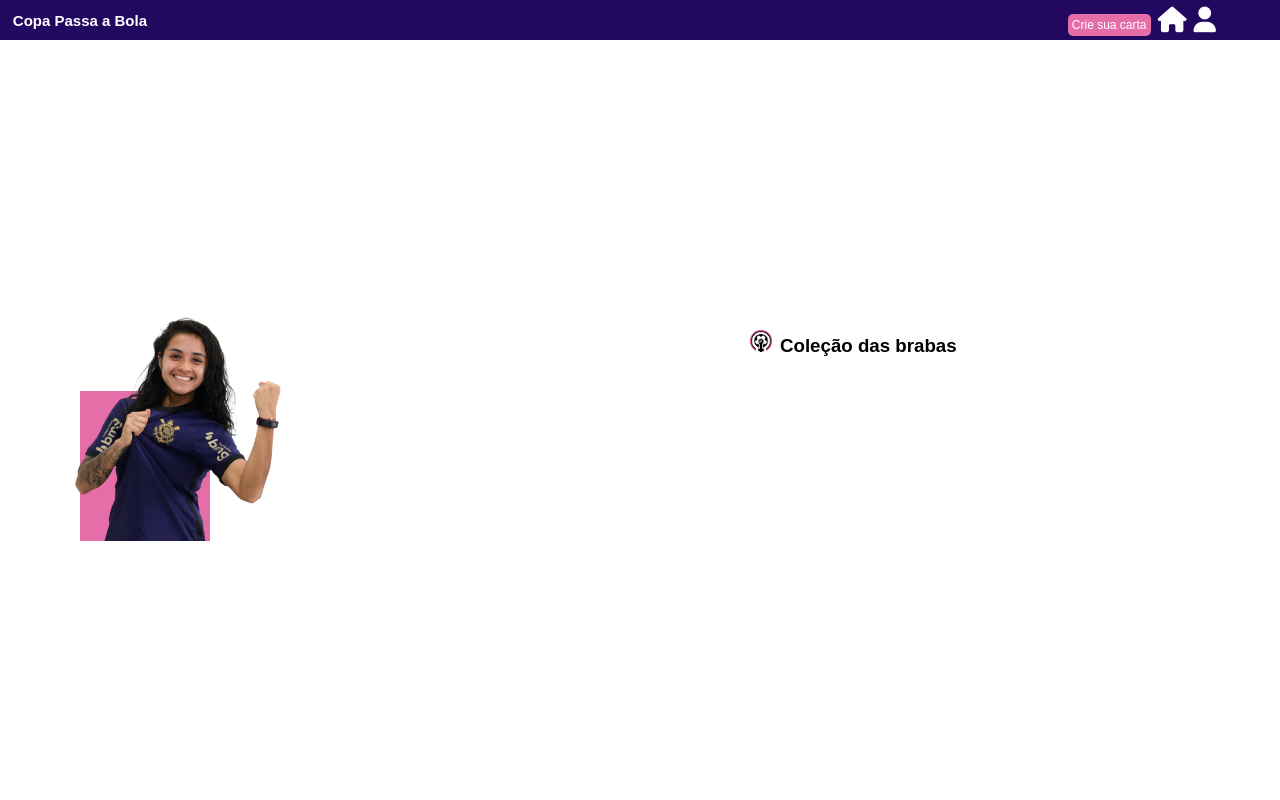
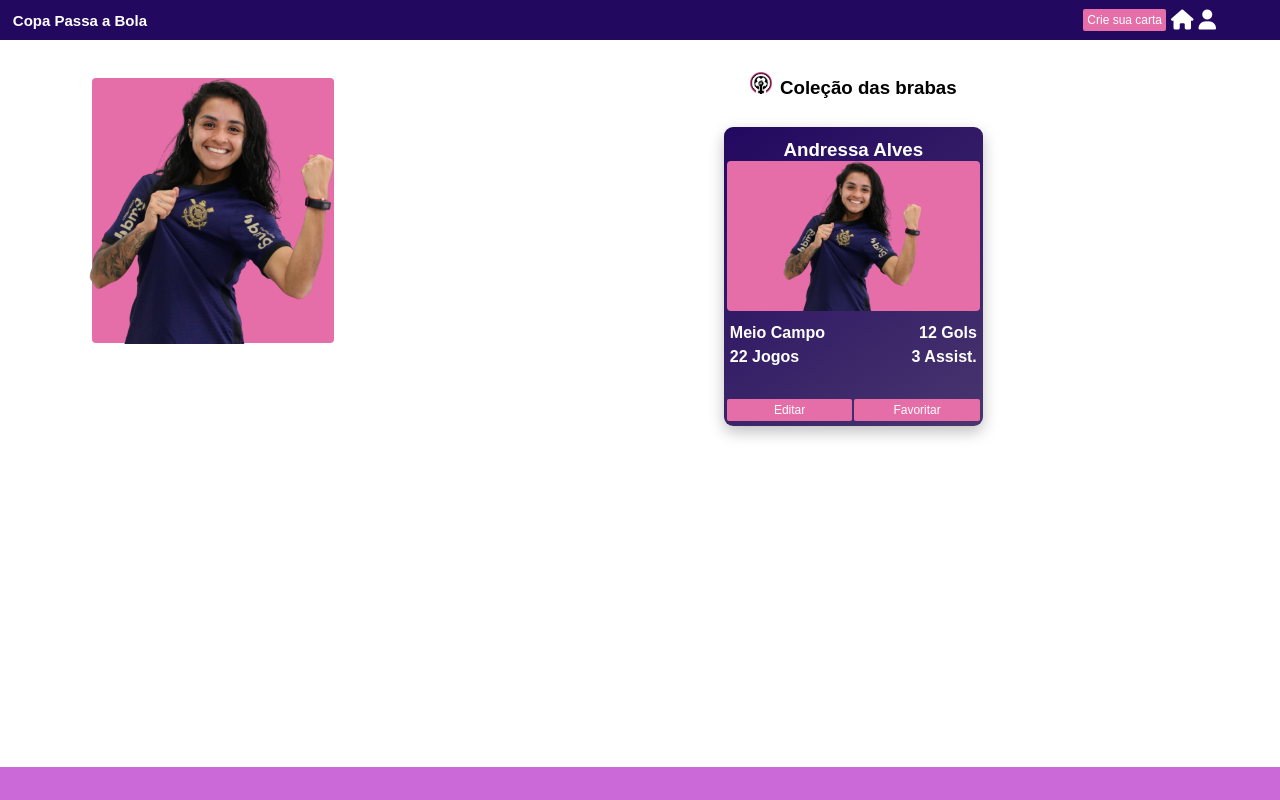
Before and after one commit to Vitor-1Fernandes/Passa-a-Bola_CRUD, a plain HTML site: page index.html in a window 1280 px wide. Drawn offline with Linux system fonts and the light colour scheme.

Commit message:
primeira versão das cartas

```diff
--- a/index.html
+++ b/index.html
@@ -10,24 +10,51 @@
     <script src="src/js/app.js"></script>
 </head>
 <body class="container">
+
     <nav id="nav">
         <h1 style="font-size: 15px;">Copa Passa a Bola</h1>
-        <div>
+        <div style="display: flex; align-items: center; gap: 5px;">
         <a class="button">Crie sua carta</a>
-        <i class="fa fa-house" aria-hidden="true"></i>
-        <i class="fa fa-user" aria-hidden="true"></i>
+        <i class="fa fa-house" aria-hidden="true" style="font-size: 20px;"></i>
+        <i class="fa fa-user" aria-hidden="true" style="font-size: 20px;"></i>
         </div>
     </nav>
+     <aside id="filter">
+        <div class="imgContainer">
+        <div class="square"></div>
+        <img src="src/img/atleta.png" alt=""></div>
+        </div>
+    </aside>
     <main id="card">
-        <img src="src/img/image.png" alt="" style="width: auto; height: 22px; margin-right: 8px;">
-        <h3>Coleção das brabas</h3>
+        <h3 class="cardh3"><img src="src/img/image.png" alt="" style="width: auto; height: 22px; margin-right: 8px;">Coleção das brabas</h3>
+
+        <div class="rowCards">
+            <div class="fifaCard">
+                <h3>Andressa Alves</h3>
+                <div class="bgFifaCard"><img src="src/img/atleta.png" alt=""></div>
+                <div class="cardText">
+                    <h4>
+                        Meio Campo
+                    </h4>
+                    <h4>
+                        12 Gols
+                    </h4>
+                    <h4>
+                        22 Jogos
+                    </h4>
+                    <h4>
+                        3 Assist.
+                    </h4>
+                </div>
+                <div class="containerButton">
+                <a class="button">Editar</a>
+                <a class="button">Favoritar</a>
+                </div>
+            </div>
+
+
     </main>
-    <aside id="filter">
-        <img src="src/img/atleta.png" alt="">
-        <div class="square"></div>
-    </aside>
     <div id="main"></div>
-    <div>Card</div>
     <footer id="footer"></footer>
 </body>
 </html>
--- a/src/css/style.css
+++ b/src/css/style.css
@@ -3,7 +3,7 @@ body{
     height: 100vh;
     margin: 0;
     padding: 0;
-    font-family: "Arial";
+    font-family: 'Poppins', sans-serif;
     color: white;
 }
 nav{
@@ -20,29 +20,39 @@ nav{
     margin-bottom: 1%;
 }
 .button{
-    border-radius: 5px;
+    border-radius: 2px;
     background-color: #e56ea9;
     font-size: 12px;
     padding: 4px;
     color: white;
 }
 #filter{
+    display: flex;
     grid-area: filter;
+    justify-content: center;
+    align-items: baseline;
+}
+.imgContainer{
+    display: flex;
+    justify-content: center;
+    align-items: baseline;
+    width: auto;
+    padding-top:25px ;
 }
 aside img{
-   width:  50%;
-   min-width: 170px;
-   margin-left: 17%;
+   display: block;
+   width: 253px;
    height: auto;
+
 }
 .square{
-    position: relative;
+    position: absolute;
     background-color: #e56ea9;
-    z-index: -1;
-    left: 80px;
-    bottom: 154px;
-    height: 150px;
-    width: 130px;
+    z-index: -10;
+    height: 265px;
+    width: 242px;
+
+    border-radius: 4px;
 }
 #main{
     display: flex;
@@ -57,12 +67,107 @@ aside img{
     box-shadow: rgba(0, 0, 0, 0.25) 0px 54px 55px, rgba(0, 0, 0, 0.12) 0px -12px 30px, rgba(0, 0, 0, 0.12) 0px 4px 6px, rgba(0, 0, 0, 0.17) 0px 12px 13px, rgba(0, 0, 0, 0.09) 0px -3px 5px;
 }
 #card{
+    grid-area: card;
+}
+.cardh3{
+    display: block;
+    width: 100%;
+    text-align: center;
+    color: black;
+}
+.rowCards{
     display: flex;
+    justify-content: center;
     align-items: baseline;
+    flex-wrap: wrap;
+}
+
+.fifaCard {
+    display: flex;
+    flex-direction: column;
+    justify-content: flex-start;
+    background: linear-gradient(145deg, #230860, #48366e);
+    height: 275px;
+    width: 253px;
+    margin: 10px 10px;
+    border-radius: 9px;
+    padding: 12px 3px;
+    box-shadow: 0px 6px 15px rgba(0,0,0,0.25);
+    transition: transform 0.2s ease;
+    color: white;
+    text-align: center;
+
+}
+.fifaCard:hover {
+    transform: translateY(-5px);
+}
+.fifaCard h3{
+    width: 100%;
+    margin: 0;
+    padding: 0;
+    color: white;
+}
+.bgFifaCard{
+    display: block;
+    background-color: #e56ea9;
+    height: 150px;
+    width: 100%;
+    z-index: 20;
+    border-radius: 4px;
+}
+.bgFifaCard img{
+    width: auto;
+    height: 100%;
+}
+.cardText{
+    display: flex;
+    justify-content: space-between;
+    flex-wrap: wrap;
+    padding-top: 10px;
+}
+.fifaCard h4{
+    display: inline-block;
+    width: 40%;
+    margin: 0;
+    padding: 0;
+    color: white;
+    text-align: start;
+}
+.fifaCard h4:nth-of-type(1),
+.fifaCard h4:nth-of-type(3){
+    display: inline-block;
+    width: 40%;
+    margin: 0;
+    padding: 0;
+    color: white;
+    text-align: start;
+    padding: 3px;
+}
+.fifaCard h4:nth-of-type(2),
+.fifaCard h4:nth-of-type(4){
+    display: inline-block;
+    width: 40%;
+    margin: 0;
+    padding: 0;
+    color: white;
+    text-align: end;
+    padding: 3px;
+}
+.containerButton{
+    display: flex;
     justify-content: center;
-    grid-area: card;
-    color: black;
+    align-items:flex-end;
+    height: auto;
+    padding-top: 30px;
+    gap: 2px;
+}
+.containerButton a {
+    width: 50%;
+    transition: width 0.4s cubic-bezier(0.4, 0, 0.2, 1); /* curva suave tipo "material design" */
+}
 
+.containerButton a:hover {
+    width: 80%;
 }
 #footer{
     grid-area: footer;
@@ -75,8 +180,40 @@ aside img{
     grid-template-rows: 1fr 6fr 10fr 1fr;
     grid-template-areas:
     'nav nav nav'
-    'line line line'
     'filter card card'
-    'mains main main'
+    'main main main'
     'footer footer footer';
 }
+
+@media (max-width: 768px) {
+    .container{
+    display: grid;
+    grid-template-columns: 1fr;
+    grid-template-rows: 1fr 6fr 10fr 10fr 1fr;
+    grid-template-areas:
+    'nav'
+    'filter'
+    "card"
+    'main'
+    'footer';
+} }
+/* aside img{
+   width:  50%;
+   min-width: 170px;
+   height: auto;
+}
+.square{
+    position: relative;
+    background-color: #e56ea9;
+    z-index: -1;
+    left: 80px;
+    bottom: 154px;
+    height: 150px;
+    width: 130px;
+    border-radius: 4px;
+}
+#filter{
+    display: flex;
+    justify-content: center;
+    align-items: center;
+} */
```
